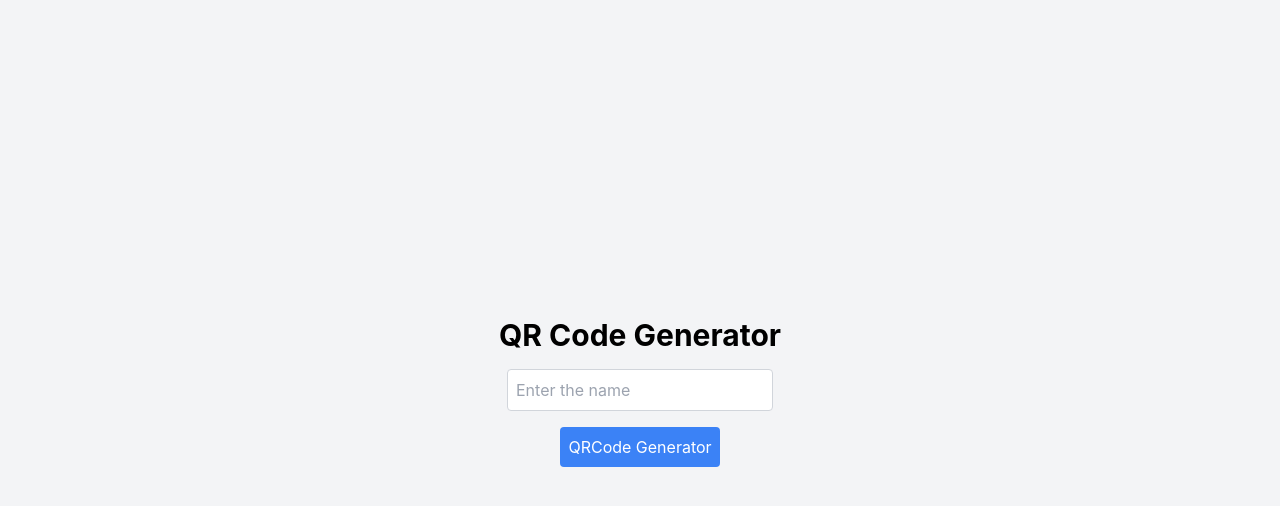
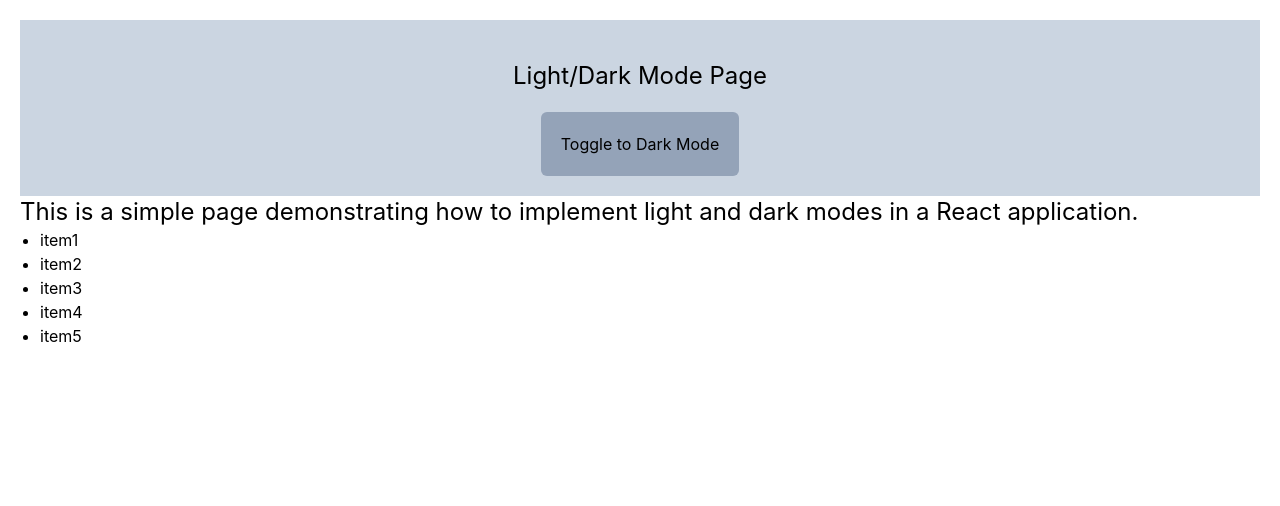
Before and after one commit to Pallavi487/My-React-Projects, a React (Create React App) app: page / in a window 1280 px wide. Shown: the top 506 px of the page. Built offline with nearby package versions, Linux system fonts and the light colour scheme.

Commit message:
updated files

```diff
--- a/src/App.js
+++ b/src/App.js
@@ -1,8 +1,9 @@
 import React from "react";
+
+import "./App.css";
+import LightDarkTheme from "./Component/LightDarkTheme/LightDarkTheme";
 //import Image from "./Component/Imageslider/Image";
-import "./App.css";
-import Qrcode from "./Component/QRcode/QRcode";
-
+//import Qrcode from "./Component/QRcode/QRcode";
 //import LoadMore from "./Component/LoadMore/LoadMore";
 //import Header from "./Component/Header";
 
@@ -12,7 +13,8 @@ function App() {
       {/*<Image />*/}
       {/*<Header />*/}
       {/*<LoadMore />*/}
-      <Qrcode />
+      {/*<Qrcode />*/}
+      <LightDarkTheme />
     </div>
   );
 }
--- /dev/null
+++ b/src/Component/LightDarkTheme/LightDarkTheme.js
@@ -0,0 +1,39 @@
+import React, { useEffect, useState } from "react";
+
+const LightDarkTheme = () => {
+  const [theme, SetTheme] = useState(localStorage.getItem("theme") || "light");
+  useEffect(() => {
+    document.documentElement.classList.remove("light", "dark");
+    document.documentElement.classList.add(theme);
+    localStorage.setItem("theme", theme);
+  }, [theme]);
+  const ToggleTheme = () => {
+    SetTheme(theme === "light" ? "dark" : "light");
+  };
+  return (
+    <div className="bg-white p-5 dark:bg-slate-950 dark:text-white">
+      <div className="text-center p-5 bg-slate-300 dark:bg-slate-600 dark:text-white">
+        <h1 className="text-2xl p-5">Light/Dark Mode Page</h1>
+        <button
+          onClick={ToggleTheme}
+          className=" rounded-md p-5 bg-slate-400 dark:accent-slate-400 dark:text-white"
+        >
+          Toggle to {theme === "light" ? "Dark" : "Light"} Mode
+        </button>
+      </div>
+      <div>
+        <p className="text-2xl">
+          This is a simple page demonstrating how to implement light and dark
+          modes in a React application.
+        </p>
+        <ul className="list-disc ml-5">
+          {["item1", "item2", "item3", "item4", "item5"].map((item) => (
+            <li>{item}</li>
+          ))}
+        </ul>
+      </div>
+    </div>
+  );
+};
+
+export default LightDarkTheme;
--- a/tailwind.config.js
+++ b/tailwind.config.js
@@ -1,5 +1,6 @@
 /** @type {import('tailwindcss').Config} */
 module.exports = {
+  darkMode: "class",
   content: ["./src/**/*.{js,jsx,ts,tsx}"],
   theme: {
     extend: {},
```
